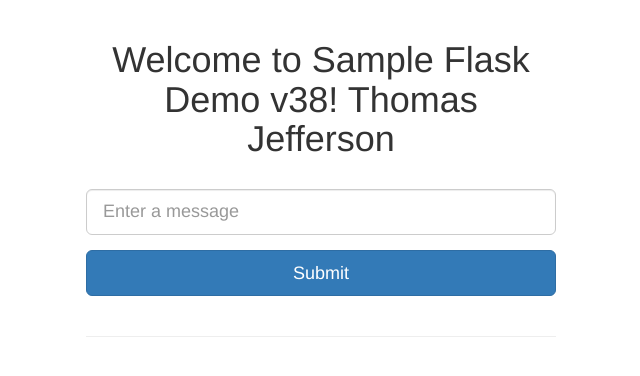
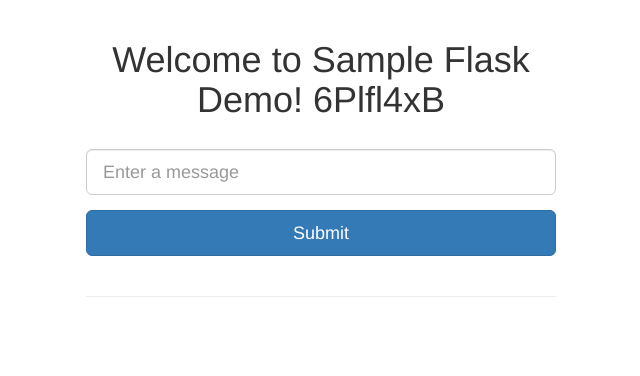
Before and after one commit to williaumwu/flask_sample, a Flask app: page / in a window 1280 px wide. Shown: the top 376 px of the page, without its empty margins (319-959 px from the left). Run offline with Flask 2, Linux system fonts and the light colour scheme; data that the repository does not hold is empty; some libraries are stand-ins or nearby versions.

Commit message:
testing change new string 6Plfl4xB

```diff
--- a/templates/.index.html
+++ b/templates/.index.html
@@ -3,7 +3,7 @@
 {% block content %}
 
 <div class="text-center">
-  <h1>Welcome to Sample Flask Demo v38! Thomas Jefferson</h1>
+  <h1>Welcome to Sample Flask Demo! __search_and_replace_here</h1>
 </div>
 
 <br>
--- a/templates/index.html
+++ b/templates/index.html
@@ -3,7 +3,7 @@
 {% block content %}
 
 <div class="text-center">
-  <h1>Welcome to Sample Flask Demo v38! Thomas Jefferson</h1>
+  <h1>Welcome to Sample Flask Demo! 6Plfl4xB</h1>
 </div>
 
 <br>
```
Also changed, not shown: README.md.
